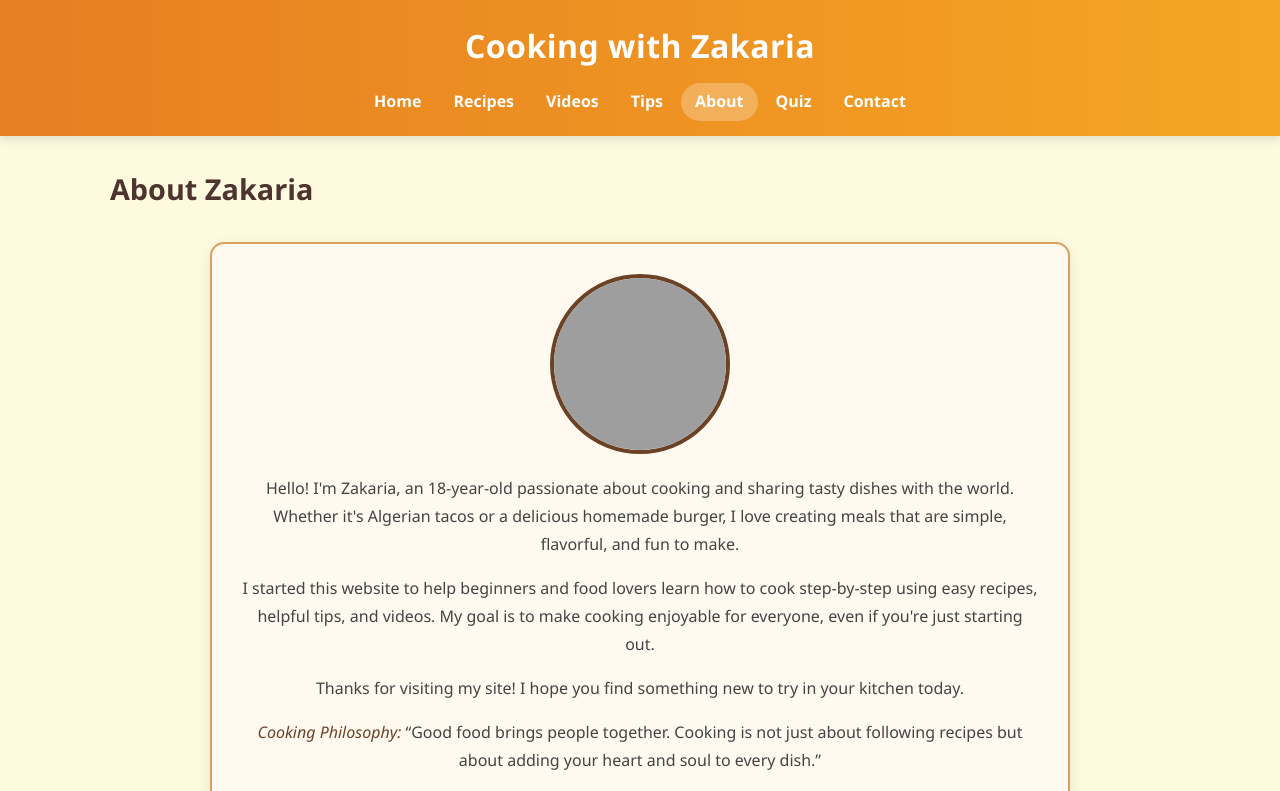
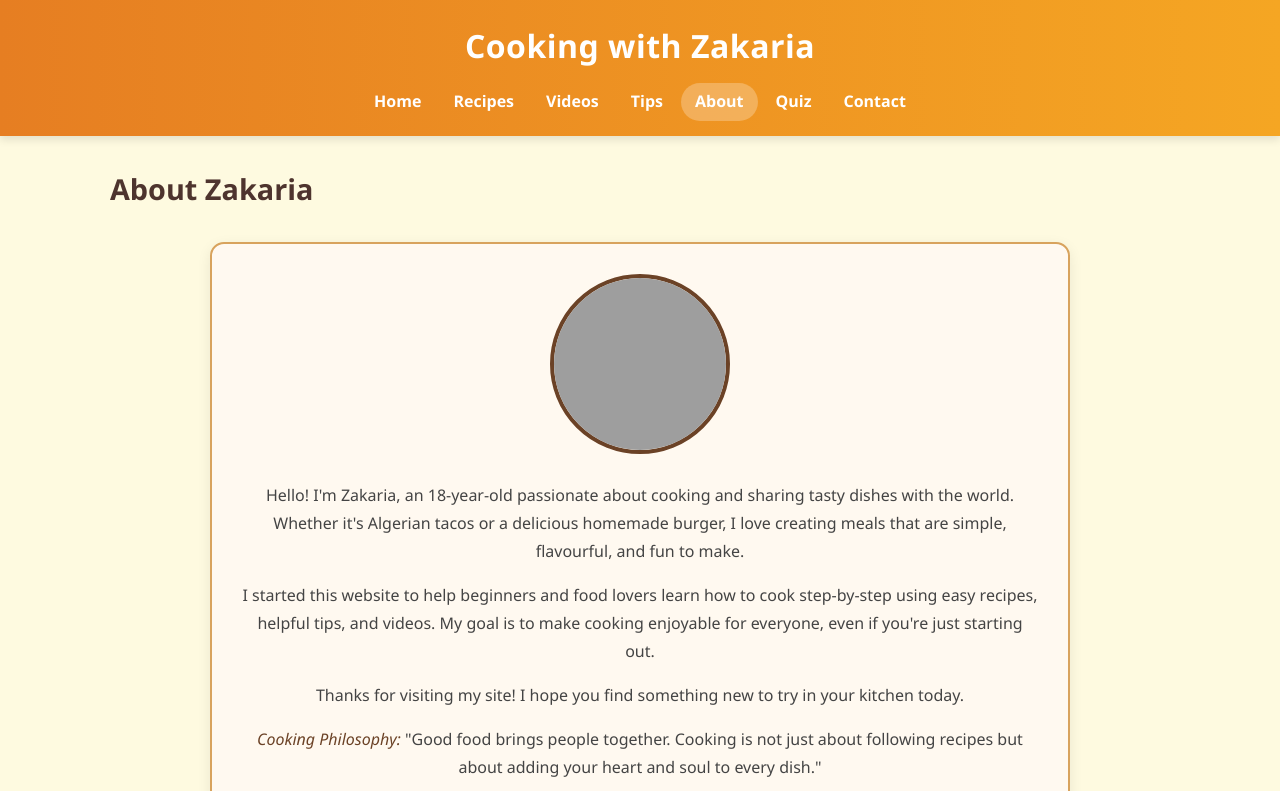
Before and after one commit to zakaria-lamouri-t0474790/IY444_Web_Development_p474790, a website: page about.html in a window 1280 px wide. Shown: the top 791 px of the page. Drawn offline with Linux system fonts and the light colour scheme; grey boxes are pictures that could not be loaded.

Commit message:
Update about.html

```diff
--- a/about.html
+++ b/about.html
@@ -1,12 +1,11 @@
+<!DOCTYPE html>
 <html lang="en">
 <head>
     <meta charset="UTF-8" />
     <meta name="viewport" content="width=device-width, initial-scale=1.0" />
-  <title>About Us - Cooking with Zakaria</title>
+    <title>About | Cooking with Zakaria</title>
     <link rel="stylesheet" href="stylesheet.css" />
-
 </head>
-
 <body>
 
 <header>
@@ -28,17 +27,15 @@
     <h2>About Zakaria</h2>
 
     <section class="about-content">
-
-
         <img src="Me.jpeg" alt="Zakaria cooking" />
 
-    <p>Hello! I'm Zakaria, an 18-year-old passionate about cooking and sharing tasty dishes with the world. Whether it's Algerian tacos or a delicious homemade burger, I love creating meals that are simple, flavorful, and fun to make.</p>
+        <p>Hello! I'm Zakaria, an 18-year-old passionate about cooking and sharing tasty dishes with the world. Whether it's Algerian tacos or a delicious homemade burger, I love creating meals that are simple, flavourful, and fun to make.</p>
 
         <p>I started this website to help beginners and food lovers learn how to cook step-by-step using easy recipes, helpful tips, and videos. My goal is to make cooking enjoyable for everyone, even if you're just starting out.</p>
 
         <p>Thanks for visiting my site! I hope you find something new to try in your kitchen today.</p>
 
-    <p><em>Cooking Philosophy:</em> “Good food brings people together. Cooking is not just about following recipes but about adding your heart and soul to every dish.”</p>
+        <p><em>Cooking Philosophy:</em> "Good food brings people together. Cooking is not just about following recipes but about adding your heart and soul to every dish."</p>
 
         <div class="social-links">
             <p>Follow me on social media:</p>
```
Lines whose indentation alone changed are shown as unchanged.
